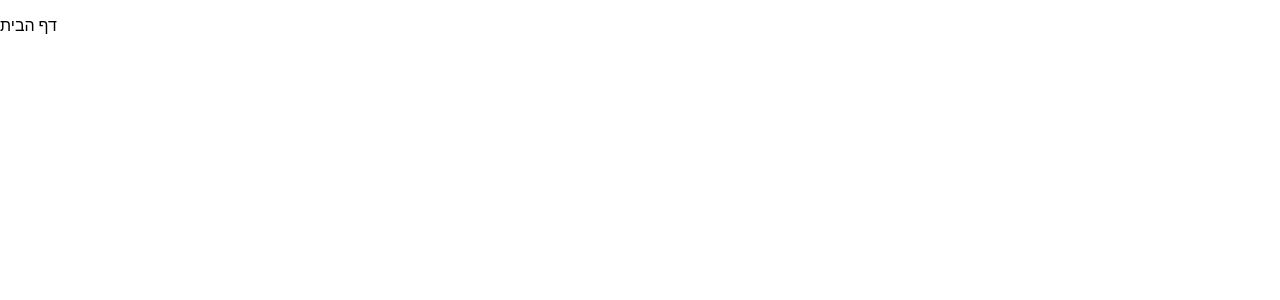
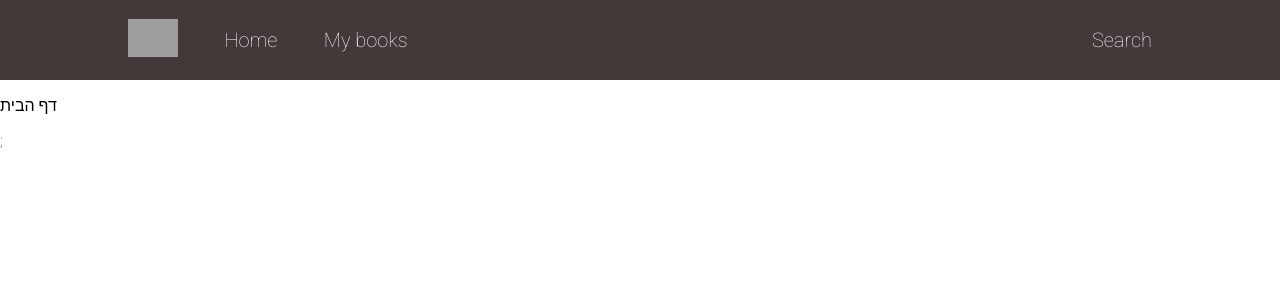
Before and after one commit to amitAsher22/books_library, a Next.js app: page / in a window 1280 px wide. Shown: the top 300 px of the page. Built offline with nearby package versions, Linux system fonts and the light colour scheme; grey boxes are pictures that could not be loaded.

Commit message:
add nav bar to home page

```diff
--- a/src/pages/index.js
+++ b/src/pages/index.js
@@ -1,3 +1,10 @@
+import NavBar from "layout/navbar/NavBar";
+
 export default function Home() {
-  return <p>דף הבית</p>;
+  return (
+    <>
+      <NavBar />
+      <p>דף הבית</p>;
+    </>
+  );
 }
```
